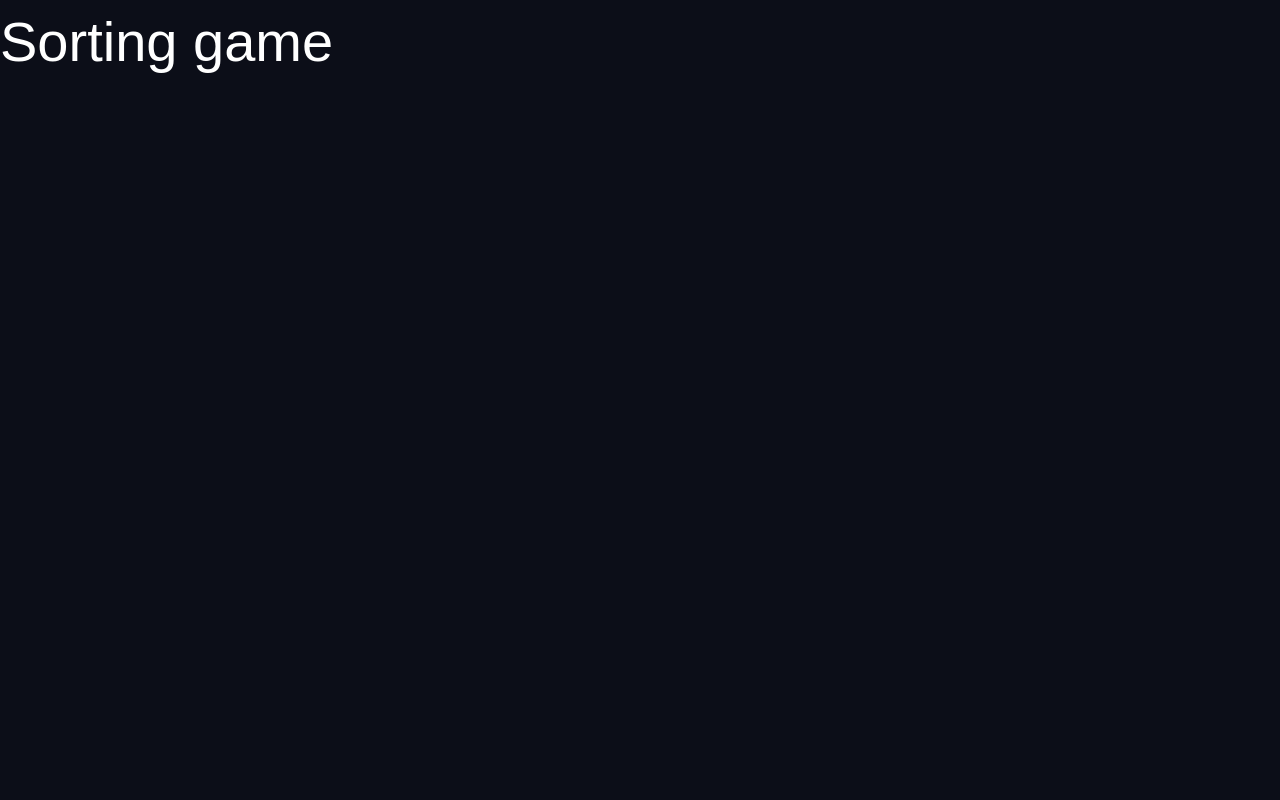
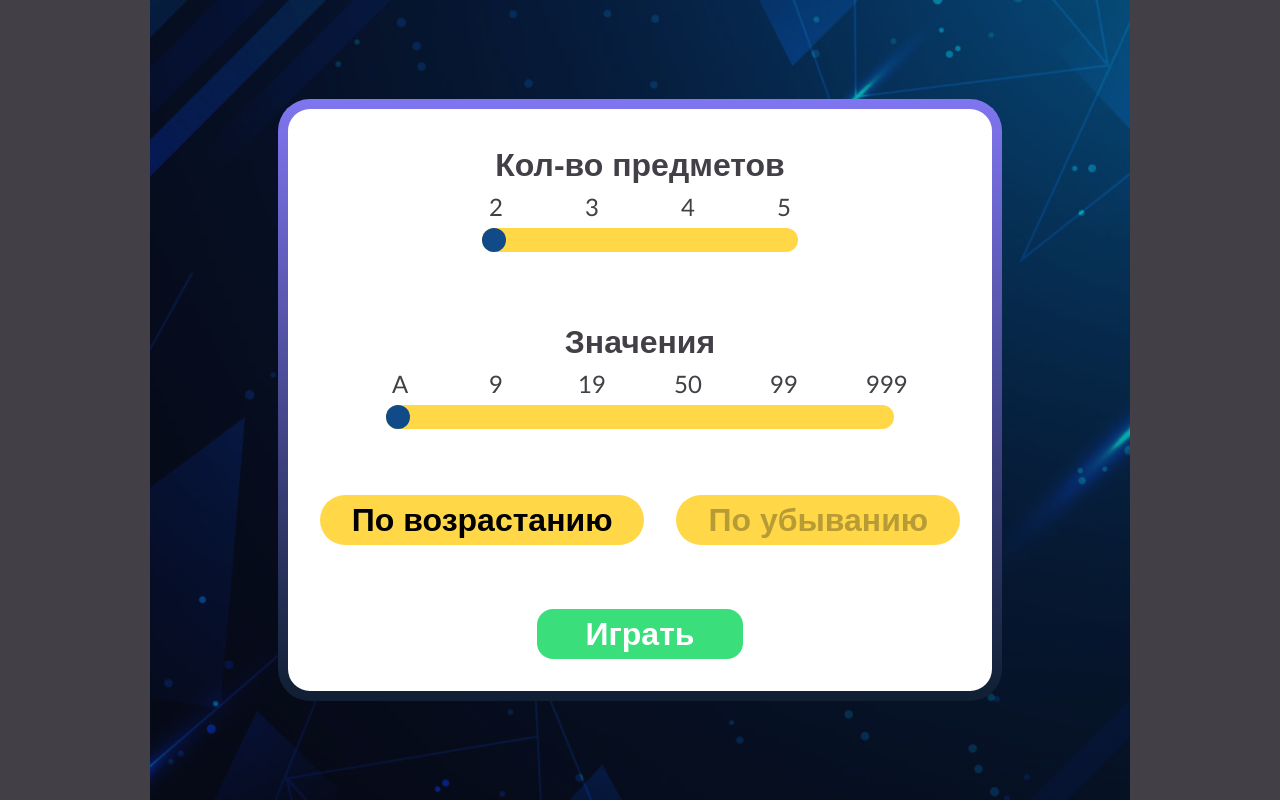
Before and after one commit to elenaplehanova/sorting-game-nextjs, a Next.js app: page / in a window 1280 px wide. Built offline with nearby package versions, Linux system fonts and the light colour scheme.

Commit message:
#1 - Created setup component

```diff
--- /dev/null
+++ b/components/Button.tsx
@@ -0,0 +1,24 @@
+import React from "react";
+import styled from "@emotion/styled";
+
+interface Props {
+    children?: React.ReactNode;
+}
+
+const Button = styled.button<Props>`
+    border: none;
+    border-radius: 1rem;
+    cursor: pointer;
+
+    & * {
+        text-decoration: none;
+    }
+
+    &:focus,
+    &:hover {
+        box-shadow: inset 0 0 15px hsl(var(--clr-dark));
+        transition: all 0.2s;
+    }
+`;
+
+export default Button;
--- /dev/null
+++ b/components/Slider.tsx
@@ -0,0 +1,92 @@
+import React, { Dispatch, SetStateAction, useState } from "react";
+import styled from "@emotion/styled";
+import { SliderValue } from "../types";
+
+interface Props {
+    children?: React.ReactNode;
+    title: string;
+    values: SliderValue[];
+    setValue: Dispatch<SetStateAction<SliderValue>>;
+}
+
+const SliderDiv = styled.div`
+    display: flex;
+    flex-direction: column;
+    align-items: center;
+`;
+
+const InputDiv = styled.div`
+    display: grid;
+    width: min-content;
+`;
+
+const Datalist = styled.datalist`
+    font-family: var(--ff-sans-special);
+    font-size: var(--fs-600);
+
+    display: flex;
+    gap: 4rem;
+
+    & > option {
+        width: 2rem;
+        text-align: center;
+    }
+`;
+
+const Input = styled.input`
+    appearance: none;
+    cursor: pointer;
+    border-radius: 2rem;
+    background-color: hsl(var(--clr-yellow));
+
+    ::-webkit-slider-thumb {
+        -webkit-appearance: none;
+        width: 1.5rem;
+        aspect-ratio: 1;
+        border-radius: 50%;
+        background-color: hsl(var(--clr-blue));
+    }
+
+    ::-moz-range-thumb {
+        -moz-appearance: none;
+        width: 1.5rem;
+        aspect-ratio: 1;
+        border-radius: 50%;
+        background-color: hsl(var(--clr-blue));
+    }
+`;
+
+const Slider: React.FC<Props> = ({ title, values, setValue }) => {
+    const [index, setIndex] = useState(0);
+
+    const inputHandler = (event: React.ChangeEvent<HTMLInputElement>) => {
+        const newIndex = event.target.valueAsNumber;
+        setIndex(newIndex);
+        setValue(values[newIndex]);
+    };
+
+    return (
+        <SliderDiv>
+            <label htmlFor="slider">{title}</label>
+            <InputDiv>
+                <Datalist id="values">
+                    {values.map((item, index) => (
+                        <option key={index} value={index} label={item.toString()}></option>
+                    ))}
+                </Datalist>
+                <Input
+                    id="slider"
+                    name="slider"
+                    list="values"
+                    type="range"
+                    value={index}
+                    onChange={inputHandler}
+                    min="0"
+                    max={values.length - 1}
+                    step="1"
+                ></Input>
+            </InputDiv>
+        </SliderDiv>
+    );
+};
+export default Slider;
--- /dev/null
+++ b/interfaces.ts
@@ -0,0 +1,7 @@
+import { SliderValue } from "./types";
+
+export interface GameSetup {
+    countArtifacts: SliderValue;
+    typeValues: SliderValue;
+    orderToHigh: boolean;
+}
--- a/package.json
+++ b/package.json
@@ -10,6 +10,7 @@
   },
   "dependencies": {
     "@emotion/react": "^11.10.5",
+    "@emotion/styled": "^11.10.5",
     "@types/node": "18.11.9",
     "@types/react": "18.0.24",
     "@types/react-dom": "18.0.8",
--- a/pages/api/hello.ts
+++ /dev/null
@@ -1,13 +0,0 @@
-// Next.js API route support: https://nextjs.org/docs/api-routes/introduction
-import type { NextApiRequest, NextApiResponse } from 'next'
-
-type Data = {
-  name: string
-}
-
-export default function handler(
-  req: NextApiRequest,
-  res: NextApiResponse<Data>
-) {
-  res.status(200).json({ name: 'John Doe' })
-}
--- a/pages/index.tsx
+++ b/pages/index.tsx
@@ -1,20 +1,116 @@
-import Head from 'next/head'
+import Head from "next/head";
+import Link from "next/link";
+import Button from "../components/Button";
+import Slider from "../components/Slider";
+import styled from "@emotion/styled";
+import React, { useEffect, useState } from "react";
+import { SliderValue } from "../types";
+import { GameSetup } from "../interfaces";
+
+const Div = styled.div`
+    display: flex;
+    justify-content: center;
+    align-items: center;
+
+    width: 100%;
+    min-height: 100vh;
+
+    background-position: center;
+    background-repeat: no-repeat;
+    background-image: url("/images/background-setup.png");
+`;
+
+const Form = styled.form`
+    position: relative;
+    padding: 2rem;
+    color: hsl(var(--clr-dark));
+    background-color: hsl(var(--clr-white));
+
+    border: 10px solid transparent;
+    border-radius: 2rem;
+    background: linear-gradient(hsl(var(--clr-white)), hsl(var(--clr-white))) padding-box,
+        linear-gradient(hsl(var(--clr-violet)), hsl(var(--clr-dark-violet))) border-box;
+
+    & > *:not(:first-child) {
+        margin-top: 4rem;
+    }
+`;
+
+const ButtonsDiv = styled.div`
+    display: flex;
+    gap: 2rem;
+`;
+
+const SuccessButton = styled(Button)`
+    display: block;
+    margin: auto;
+    background-color: hsl(var(--clr-green));
+    padding-inline: 3rem;
+
+    & * {
+        color: hsl(var(--clr-white));
+    }
+`;
+
+const WarningButton = styled(Button)`
+    background-color: hsl(var(--clr-yellow));
+    border-radius: 2rem;
+    padding-inline: 2rem;
+
+    & * {
+        color: hsl(var(--clr-dark));
+    }
+`;
 
 export default function Home() {
-  return (
-    <div >
-      <Head>
-        <title>Sorting game</title>
-        <meta name="description" content="Sorting game for numbers from larger to smaller and vice versa. Created as test project for 'Sirius Future' company." />
-        <link rel="icon" href="/favicon.ico" />
-      </Head>
+    const mapArtifacts = [2, 3, 4, 5];
+    const [countArtifacts, setCountArtifacts] = useState<SliderValue>(mapArtifacts[0]);
 
-      <main >
-        <h1 >
-          Sorting game
-        </h1>
+    const mapValues = ["А", 9, 19, 50, 99, 999];
+    const [value, setValue] = useState<SliderValue>(mapValues[0]);
 
-      </main>
-    </div>
-  )
+    const [orderToHigh, setOrderToHigh] = useState<boolean>(true);
+
+    const gameSetup: GameSetup = {
+        countArtifacts: countArtifacts,
+        typeValues: value,
+        orderToHigh: orderToHigh,
+    };
+
+    const buttonHandler = () => {
+        setOrderToHigh(!orderToHigh);
+    };
+
+    return (
+        <Div>
+            <Head>
+                <title>Sorting game</title>
+                <meta
+                    name="description"
+                    content="Sorting game for numbers from larger to smaller and vice versa. Created as test project for 'Sirius Future' company."
+                />
+                <link rel="icon" href="/favicon.ico" />
+            </Head>
+
+            <Form>
+                <Slider
+                    title="Кол-во предметов"
+                    values={mapArtifacts}
+                    setValue={setCountArtifacts}
+                ></Slider>
+                <Slider title="Значения" values={mapValues} setValue={setValue}></Slider>
+                <ButtonsDiv>
+                    <WarningButton disabled={!orderToHigh} onClick={buttonHandler}>
+                        По возрастанию
+                    </WarningButton>
+                    <WarningButton disabled={orderToHigh} onClick={buttonHandler}>
+                        По убыванию
+                    </WarningButton>
+                </ButtonsDiv>
+                <SuccessButton>
+                    <Link href="/gameplay">Играть</Link>
+                </SuccessButton>
+            </Form>
+        </Div>
+    );
 }
--- a/styles/globals.css
+++ b/styles/globals.css
@@ -4,17 +4,27 @@
 
 :root {
     /* colors */
-    --clr-dark: 230 35% 7%;
-    --clr-light: 231 77% 90%;
+    --clr-dark: 270, 5%, 26%;
     --clr-white: 0 0% 100%;
+    --clr-green: 144, 72%, 55%;
+    --clr-yellow: 47, 100%, 64%;
+    --clr-blue: 211, 79%, 30%;
+    --clr-violet: 245, 80%, 70%;
+    --clr-dark-violet: 214, 52%, 13%;
 
     /* font-sizes */
+    --fs-800: 2rem;
+    --fs-600: 1.5rem;
     --fs-400: 1rem;
 
     /* font-families */
-    --ff-serif: "Bellefair", serif;
-    --ff-sans-cond: "Barlow Condensed", sans-serif;
-    --ff-sans-normal: "Barlow", sans-serif;
+    --ff-sans-normal: Arial, Helvetica, sans-serif;
+    --ff-sans-special: Calibri, "Gill Sans", "Gill Sans MT", "Trebuchet MS", sans-serif;
+
+    /* font-weight */
+    --fw-regular: 400;
+    --fw-semi-bold: 500;
+    --fw-bold: 700;
 }
 
 @media (min-width: 35em) {
@@ -69,7 +79,9 @@ p {
 /* set up the body */
 body {
     font-family: var(--ff-sans-normal);
-    font-size: var(--fs-400);
+    font-size: var(--fs-800);
+    font-weight: var(--fw-bold);
+
     color: hsl(var(--clr-white));
     background-color: hsl(var(--clr-dark));
     line-height: 1.5;
@@ -107,51 +119,3 @@ select {
         scroll-behavior: auto !important;
     }
 }
-
-/* ------------------- */
-/* Utility classes     */
-/* ------------------- */
-
-/* general */
-
-.flex {
-    display: flex;
-    gap: var(--gap, 1rem);
-}
-
-.grid {
-    display: grid;
-    gap: var(--gap, 1rem);
-}
-
-.d-block {
-    display: block;
-}
-
-.container {
-    padding-inline: 2em;
-    margin-inline: auto;
-    max-width: 80rem;
-}
-
-/* colors */
-
-.bg-dark {
-    background-color: hsl(var(--clr-dark));
-}
-.bg-accent {
-    background-color: hsl(var(--clr-light));
-}
-.bg-white {
-    background-color: hsl(var(--clr-white));
-}
-
-.text-dark {
-    color: hsl(var(--clr-dark));
-}
-.text-accent {
-    color: hsl(var(--clr-light));
-}
-.text-white {
-    color: hsl(var(--clr-white));
-}
--- /dev/null
+++ b/types.ts
@@ -0,0 +1 @@
+export type SliderValue = number | string;
```
Also changed, not shown: next.config.js (+4 -4 lines), pages/gameplay.tsx (added, +10 -0 lines), tsconfig.json (+14 -3 lines), 1 other file (tests, documents, lock files or other folders).
